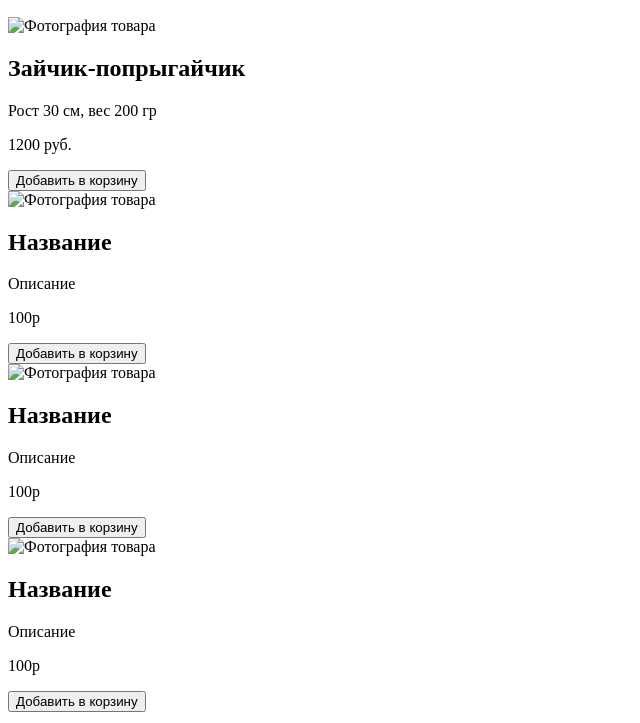
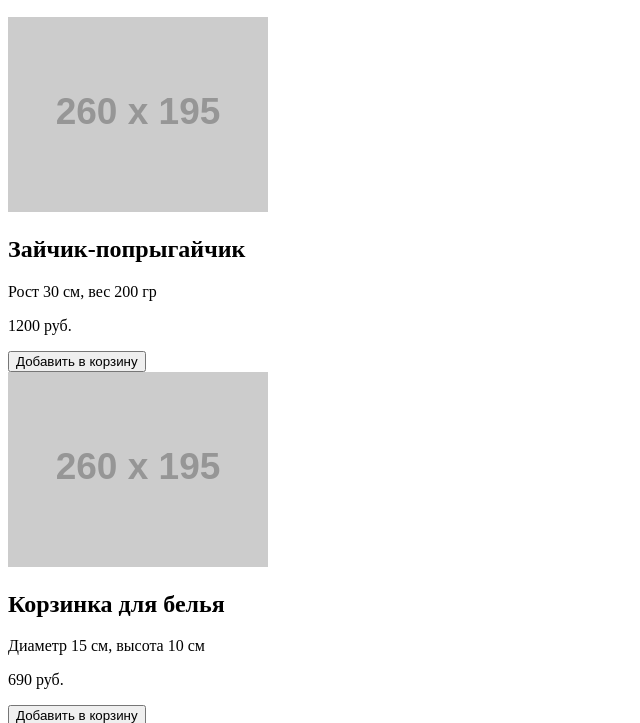
Before and after one commit to mosk/158040-mishka, a website: page catalog.html in a window 1280 px wide. Shown: the part 169-892 px from the top of the page, without its empty margins (0-640 px from the left). Drawn offline with Linux system fonts and the light colour scheme.

Commit message:
Разметил страницу каталога

```diff
--- a/catalog.html
+++ b/catalog.html
@@ -28,12 +28,12 @@
       </div>
     </header>
 
-    <div class="main">
+    <main class="main">
       <section class="catalog">
         <h1 class="catalog__title">Каталог</h1>
         <article class="catalog-item">
-          <div class="catlog-item__img">
-            <img src="" alt="Фотография товара">
+          <div class="catalog-item__img">
+            <img src="http://placehold.it/260x195" alt="Фотография товара">
           </div>
           <h2 class="catalog-item__title">Зайчик-попрыгайчик</h2>
           <p class="catalog-item__description">Рост 30 см, вес 200 гр</p>
@@ -41,35 +41,39 @@
           <button class="catalog-item__button">Добавить в корзину</button>
         </article>
         <article class="catalog-item">
-          <div class="catlog-item__img">
-            <img src="" alt="Фотография товара">
+          <div class="catalog-item__img">
+            <img src="http://placehold.it/260x195" alt="Фотография товара">
           </div>
-          <h2 class="catalog-item__title">Название</h2>
-          <p class="catalog-item__description">Описание</p>
-          <p class="catalog-item__price">100р</p>
+          <h2 class="catalog-item__title">Корзинка для белья</h2>
+          <p class="catalog-item__description">Диаметр 15 см, высота 10 см</p>
+          <p class="catalog-item__price">690 руб.</p>
           <button class="catalog-item__button">Добавить в корзину</button>
         </article>
         <article class="catalog-item">
-          <div class="catlog-item__img">
-            <img src="" alt="Фотография товара">
+          <div class="catalog-item__img">
+            <img src="http://placehold.it/260x195" alt="Фотография товара">
           </div>
-          <h2 class="catalog-item__title">Название</h2>
-          <p class="catalog-item__description">Описание</p>
-          <p class="catalog-item__price">100р</p>
+          <h2 class="catalog-item__title">Большая корзинка для игрушек</h2>
+          <p class="catalog-item__description">Диаметр 30 см, высота 30 см</p>
+          <p class="catalog-item__price">1 500 руб.</p>
           <button class="catalog-item__button">Добавить в корзину</button>
         </article>
-        <article class="catalog-item">
-          <div class="catlog-item__img">
-            <img src="" alt="Фотография товара">
-          </div>
-          <h2 class="catalog-item__title">Название</h2>
-          <p class="catalog-item__description">Описание</p>
-          <p class="catalog-item__price">100р</p>
-          <button class="catalog-item__button">Добавить в корзину</button>
+        <article class="catalog-item catalog-item--video">
+          <h2 class="catalog-item__title catalog-item__title--video">Процесс производства</h2>
+          <video src="" class="catalog-item__video" width="260" height="150"></video>
+          <p class="catalog-item__description">По просьбам наших любимых фолловеров мы сняли для вас подробное видео о том, как появляются наши товары.</p>
+          <button class="catalog-item__button button">Сделать заказ</button>
         </article>
       </section>
+    </main>
 
-    </div>
-    <div class="page-footer"></div>
+    <footer class="page-footer">
+      <div class="page-footer__social-links">
+        <a href="" class="social-link social-link--inst">Наш инстаграм</a>
+        <a href="" class="social-link social-link--fb">Мы в фейсбуке</a>
+        <a href="" class="social-link social-link--tw">Твиттер</a>
+      </div>
+      <div class="copyright">Разработано <a href="">html-academy</a></div>
+    </footer>
 </body>
 </html>
```
